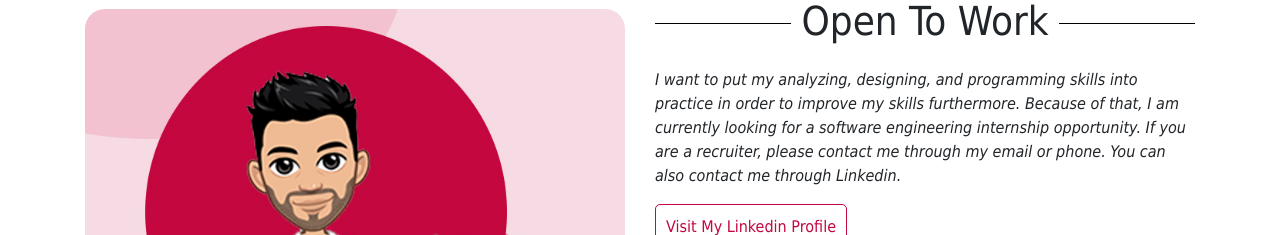
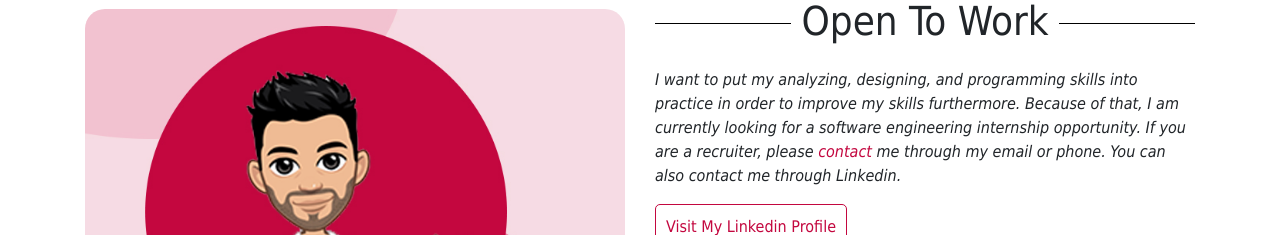
Before and after one commit to anjulasjay99/anjulasjay, a React (Create React App) app: page / in a window 1280 px wide. Shown: the part 2075-2310 px from the top of the page. Built offline with nearby package versions, Linux system fonts and the light colour scheme.

Commit message:
minor changes

```diff
--- a/src/views/Home.js
+++ b/src/views/Home.js
@@ -3,7 +3,7 @@ import { Container, Row, Col, Image } from "react-bootstrap";
 import Header from "../components/Header";
 import styles from "../assets/css/styles.module.css";
 import Skills from "../components/Skills";
-import { useNavigate } from "react-router-dom";
+import { useNavigate, Link } from "react-router-dom";
 
 function Home() {
   let navigate = useNavigate();
@@ -133,7 +133,10 @@ function Home() {
                 I want to put my analyzing, designing, and programming skills
                 into practice in order to improve my skills furthermore. Because
                 of that, I am currently looking for a software engineering
-                internship opportunity. If you are a recruiter, please contact
+                internship opportunity. If you are a recruiter, please{" "}
+                <Link to="/contact" style={{ color: "#c3073f" }}>
+                  contact
+                </Link>{" "}
                 me through my email or phone. You can also contact me through
                 Linkedin.
               </i>
```
